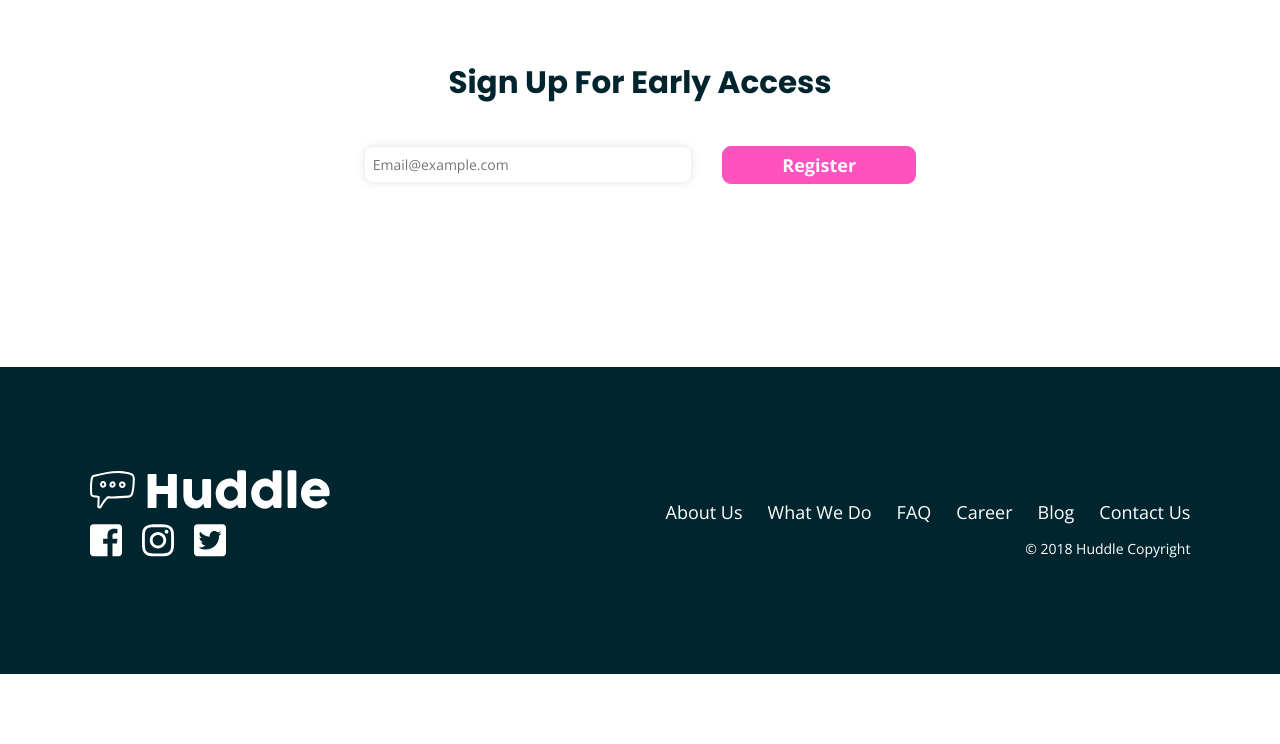
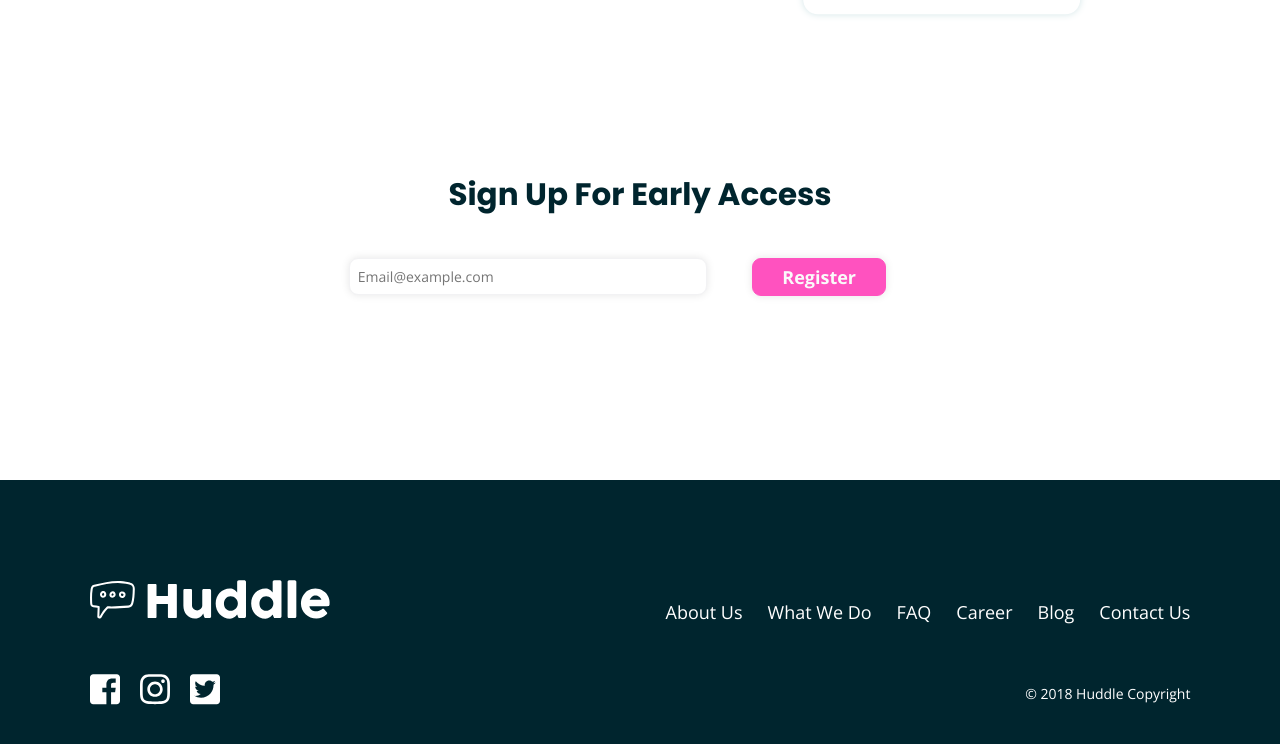
Before and after one commit to bobmatyas/fem-huddle-landing-page, a plain HTML site: page index.html in a window 1280 px wide. Shown: the part 1038-1782 px from the top of the page. Before the commit the page ends 1712 px from the top, so only its background shows below. Drawn offline with nearby package versions, Linux system fonts and the light colour scheme.

Commit message:
tweaked the footer css

```diff
--- a/css/styles.css
+++ b/css/styles.css
@@ -31,7 +31,7 @@ main {
 h2 {
   color:  hsl(192, 100%, 9%);
   text-align: center;
-  font-size: 3rem;
+  font-size: 3.4rem;
   font-family: Poppins, sans-serif;
   font-weight: 800;
 }
@@ -73,6 +73,10 @@ button {
   border-radius: 9px;
   width: 100%;
   cursor: pointer;
+  -webkit-box-shadow: 0 0 8px 0 rgba(0,0,0,.1);
+  box-shadow: 0 0 8px 0 rgba(0,0,0,.1);
+  -webkit-transition: color .1s ease-in-out;
+  transition: color .1s ease-in-out;
 }
 
 .tag-line {
@@ -87,6 +91,10 @@ img {
   height: auto;
 }
 
+.mockup {
+  margin: 50px 0;
+}
+
 main {
   padding: 2% 7%;
 }
@@ -95,7 +103,7 @@ main {
 footer {
   margin-top: 7%;
   background-color: hsl(192, 100%, 9%);
-  padding: 8% 7%;
+  padding: 100px 7%;
   color: #fff;
 }
 
@@ -106,6 +114,7 @@ footer svg {
 footer ul {
   list-style-type: none;
   padding: 0;
+  margin-top: 50px;
 }
 
 .social-icons {
@@ -118,7 +127,7 @@ footer ul {
 
 .icon svg {
   color: #fff;
-  width: 32px;
+  width: 30px;
 }
 
 .footer-nav {
@@ -159,25 +168,30 @@ form {
 
   .email-field {
     width: 40%;
-    padding: 15px;
+    padding: 15px 0;
   }
 
   .submit-button {
     width: 25%;
-    padding: 15px;
+    padding: 15px 0;
+  }
+
+  button {
+    width: 60%;
   }
 
   #footer {
     display: flex;
     justify-content: space-between;
+    align-items: baseline;
   }
 
   .footer-nav {
     display: flex;
     justify-content: flex-end;
     align-items: baseline;
-    margin: 15px 0 0 0;
-    padding: 5px 0 5px 0;
+    margin: 0;
+    padding: 0;
   }
 
   .footer-nav li {
@@ -189,7 +203,7 @@ form {
   }
 
   footer p {
-    margin: 0;
+    margin: 50px 0 0 0;
     padding: 0;
     font-size: 1.4rem;
     text-align: right;
--- a/index.html
+++ b/index.html
@@ -24,7 +24,7 @@
 
     <p class="tag-line">Huddle re-imagines the way we build communities. You have a voice, but so does  your audience. Create connections with your users as you engage in genuine discussion.</p>
 
-    <img src="images/screen-mockups.svg" alt="screen mockup">
+    <img src="images/screen-mockups.svg" alt="screen mockup" class="mockup">
 
 
     <form action="#" method="post">
```
